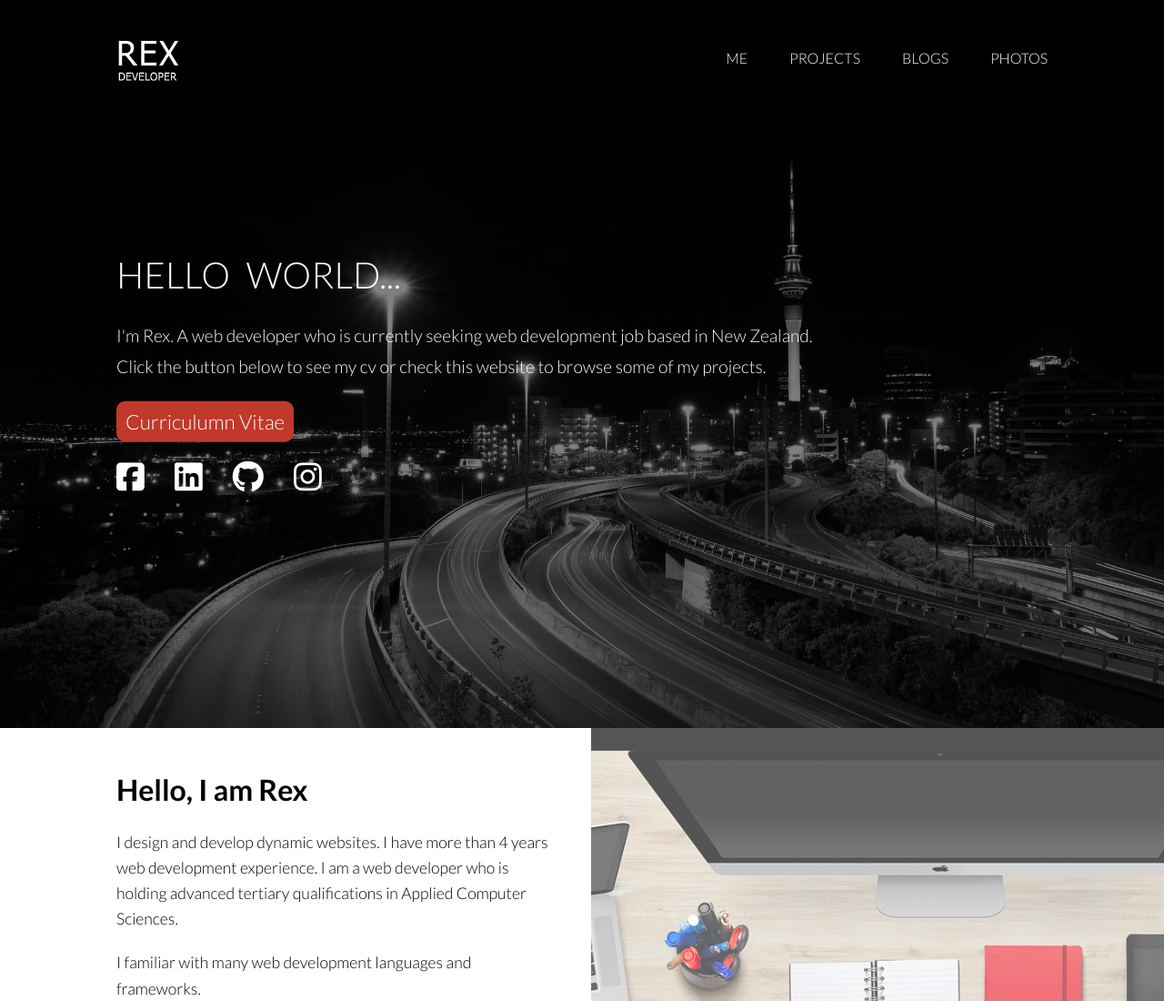
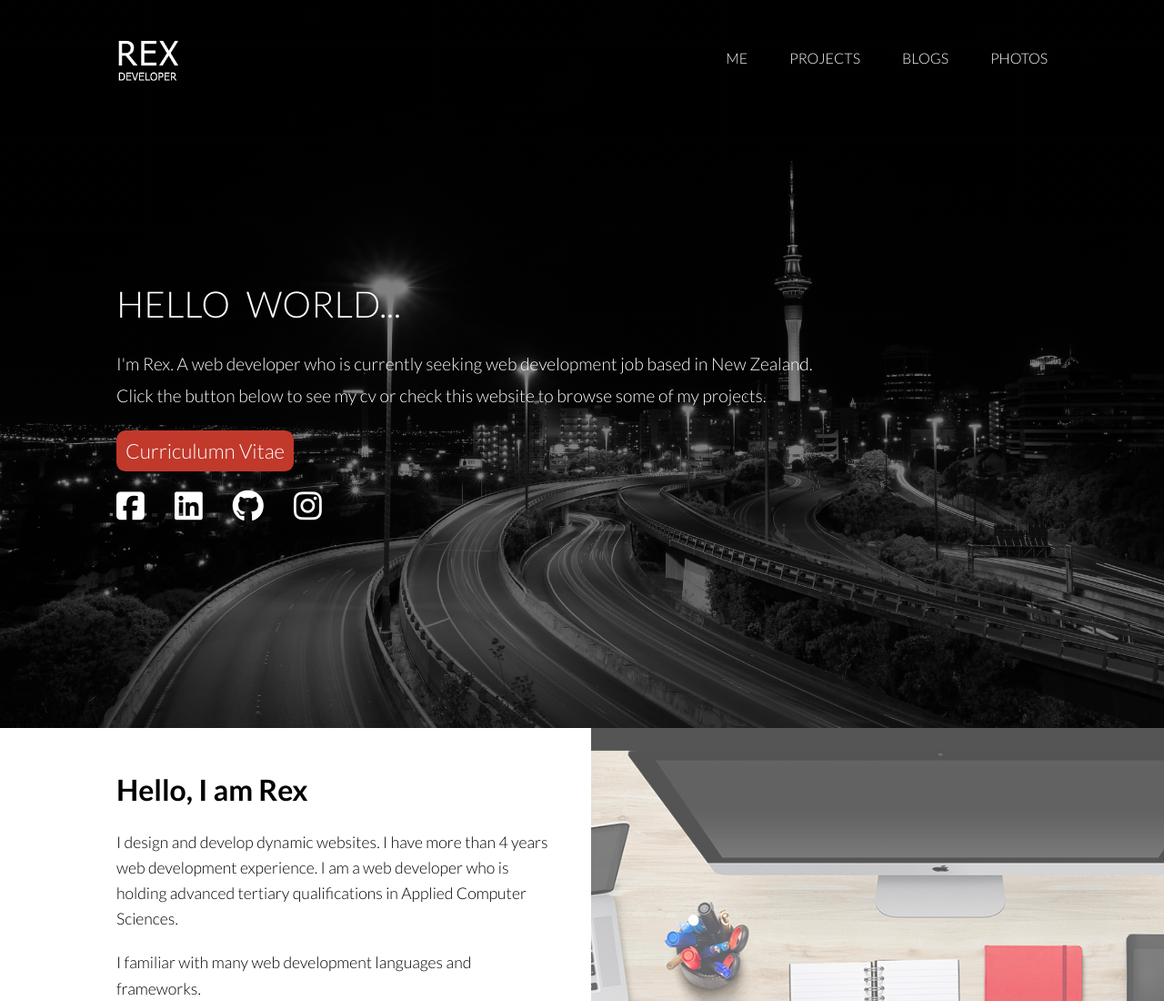
Before and after one commit to rextree/rexyu.info, a plain HTML site: page index.html in a window 1280 px wide. Shown: the top 1100 px of the page at 91% size. Drawn offline with nearby package versions, Linux system fonts and the light colour scheme.

```diff
--- a/style/main.scss
+++ b/style/main.scss
@@ -161,8 +161,8 @@
 
 .heroTextBox {
     width: $max-width;
-    position: absolute;
-    top: 50%;
+    position: relative;
+    top: 40%;
     left: 50%;
     transform: translate(-50%, -50%);
     h1 {
```
Also changed, not shown: style/main.css.
